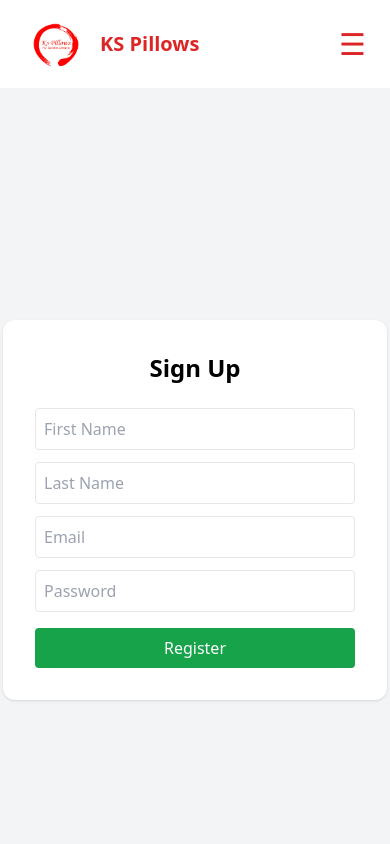
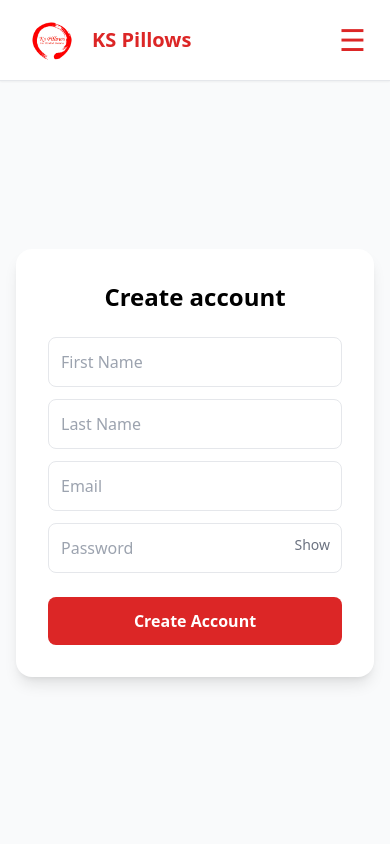
Before and after one commit to KathirvelKannan70/KS-Pillows, a React (Vite) app in the folder client/: page /signup in a window 390 px wide. Shown: the top 844 px of the page. Built offline with nearby package versions, Linux system fonts and the light colour scheme.

Commit message:
Again Improvised the UI

```diff
--- a/client/src/App.jsx
+++ b/client/src/App.jsx
@@ -1,4 +1,4 @@
-import { BrowserRouter, Routes, Route } from "react-router-dom";
+import { Routes, Route, useLocation } from "react-router-dom";
 import Navbar from "./components/Navbar";
 import Footer from "./components/Footer";
 import Home from "./pages/Home";
@@ -6,19 +6,31 @@ import Login from "./pages/Login";
 import Signup from "./pages/Signup";
 import About from "./pages/About";
 
+function App() {
+  const location = useLocation();
 
-function App() {
+  // pages where footer should be hidden
+  const hideFooterRoutes = ["/login", "/signup"];
+  const shouldHideFooter = hideFooterRoutes.includes(location.pathname);
+
   return (
-    <BrowserRouter>
+    <div className="flex flex-col min-h-screen bg-gray-50">
+      {/* ✅ Sticky Navbar */}
       <Navbar />
+
+      {/* ✅ Main Content grows properly */}
+      <main className="flex-grow">
         <Routes>
           <Route path="/" element={<Home />} />
           <Route path="/login" element={<Login />} />
           <Route path="/signup" element={<Signup />} />
           <Route path="/about" element={<About />} />
         </Routes>
-      <Footer />
-    </BrowserRouter>
+      </main>
+
+      {/* ✅ Conditional Footer */}
+      {!shouldHideFooter && <Footer />}
+    </div>
   );
 }
 
--- a/client/src/components/Footer.jsx
+++ b/client/src/components/Footer.jsx
@@ -2,8 +2,8 @@ import logo from "../assets/logo.jpg";
 
 export default function Footer() {
   return (
-    <footer className="bg-white border-t mt-16">
-      <div className="max-w-7xl mx-auto px-6 py-10">
+    <footer className="bg-white border-t mt-8">
+      <div className="max-w-7xl mx-auto px-6 py-6">
 
         {/* Top section */}
         <div className="flex flex-col items-center gap-6">
--- a/client/src/components/Navbar.jsx
+++ b/client/src/components/Navbar.jsx
@@ -6,27 +6,36 @@ export default function Navbar() {
   const [menuOpen, setMenuOpen] = useState(false);
 
   return (
-    <nav className="bg-white shadow-md px-6 py-3">
+    <nav className="sticky top-0 z-50 bg-white border-b shadow-sm">
+      <div className="max-w-7xl mx-auto px-6 py-3">
         <div className="flex justify-between items-center">
 
           {/* ✅ Logo */}
-        <div className="flex items-center gap-3">
+          <Link to="/" className="flex items-center gap-3">
             <img
               src={logo}
               alt="KS Pillows"
-            className="h-16 md:h-20 w-auto"
+              className="h-14 md:h-16 w-auto object-contain"
             />
-        <span className="text-xl font-bold text-red-600">
+            <span className="text-xl md:text-2xl font-bold text-red-600">
               KS Pillows
             </span>
-        </div>
+          </Link>
 
           {/* ✅ Desktop Menu */}
-        <div className="hidden md:flex space-x-8 font-medium">
-          <Link className="text-gray-700 hover:text-red-600" to="/">Home</Link>
-          <Link className="text-gray-700 hover:text-red-600" to="/login">Login</Link>
-          <Link className="text-gray-700 hover:text-red-600" to="/signup">Sign Up</Link>
-          <Link className="text-gray-700 hover:text-red-600" to="/about">About</Link>
+          <div className="hidden md:flex items-center space-x-8 font-medium">
+            <Link className="text-gray-700 hover:text-red-600 transition" to="/">
+              Home
+            </Link>
+            <Link className="text-gray-700 hover:text-red-600 transition" to="/login">
+              Login
+            </Link>
+            <Link className="text-gray-700 hover:text-red-600 transition" to="/signup">
+              Sign Up
+            </Link>
+            <Link className="text-gray-700 hover:text-red-600 transition" to="/about">
+              About
+            </Link>
           </div>
 
           {/* ✅ Mobile Hamburger */}
@@ -39,14 +48,43 @@ export default function Navbar() {
         </div>
 
         {/* ✅ Mobile Menu */}
-      {menuOpen && (
-        <div className="md:hidden mt-4 flex flex-col space-y-3 font-medium">
-          <Link onClick={() => setMenuOpen(false)} className="text-gray-700 hover:text-red-600" to="/">Home</Link>
-          <Link onClick={() => setMenuOpen(false)} className="text-gray-700 hover:text-red-600" to="/login">Login</Link>
-          <Link onClick={() => setMenuOpen(false)} className="text-gray-700 hover:text-red-600" to="/signup">Sign Up</Link>
-          <Link onClick={() => setMenuOpen(false)} className="text-gray-700 hover:text-red-600" to="/about">About</Link>
+        <div
+          className={`md:hidden overflow-hidden transition-all duration-300 ${
+            menuOpen ? "max-h-60 mt-4" : "max-h-0"
+          }`}
+        >
+          <div className="flex flex-col space-y-3 font-medium pb-2">
+            <Link
+              onClick={() => setMenuOpen(false)}
+              className="text-gray-700 hover:text-red-600"
+              to="/"
+            >
+              Home
+            </Link>
+            <Link
+              onClick={() => setMenuOpen(false)}
+              className="text-gray-700 hover:text-red-600"
+              to="/login"
+            >
+              Login
+            </Link>
+            <Link
+              onClick={() => setMenuOpen(false)}
+              className="text-gray-700 hover:text-red-600"
+              to="/signup"
+            >
+              Sign Up
+            </Link>
+            <Link
+              onClick={() => setMenuOpen(false)}
+              className="text-gray-700 hover:text-red-600"
+              to="/about"
+            >
+              About
+            </Link>
           </div>
-      )}
+        </div>
+      </div>
     </nav>
   );
 }
--- a/client/src/main.jsx
+++ b/client/src/main.jsx
@@ -1,10 +1,13 @@
 import React from "react";
 import ReactDOM from "react-dom/client";
+import { BrowserRouter } from "react-router-dom";
 import App from "./App.jsx";
 import "./index.css";
 
 ReactDOM.createRoot(document.getElementById("root")).render(
   <React.StrictMode>
-    <App />
+    <BrowserRouter>
+      <App />
+    </BrowserRouter>
   </React.StrictMode>
 );
--- a/client/src/pages/Login.jsx
+++ b/client/src/pages/Login.jsx
@@ -3,37 +3,83 @@ import axios from "axios";
 
 export default function Login() {
   const [form, setForm] = useState({ email: "", password: "" });
+  const [showPassword, setShowPassword] = useState(false);
+  const [loading, setLoading] = useState(false);
 
   const handleLogin = async () => {
-    const res = await axios.post("http://localhost:5000/api/login", form);
+    try {
+      setLoading(true);
+      const res = await axios.post(
+        "http://localhost:5000/api/login",
+        form
+      );
       alert(res.data.message);
+    } catch (err) {
+      alert(err.response?.data?.message || "Login failed");
+    } finally {
+      setLoading(false);
+    }
   };
 
   return (
-    <div className="flex justify-center items-center h-screen bg-gray-100">
-      <div className="bg-white p-8 rounded-xl shadow w-96">
-        <h2 className="text-2xl font-bold mb-6 text-center">Login</h2>
+    <div className="min-h-[calc(100vh-80px)] grid md:grid-cols-2">
+
+      {/* 🔴 Left branding panel */}
+      <div className="hidden md:flex bg-red-600 text-white items-center justify-center p-10">
+        <div className="max-w-md">
+          <h1 className="text-4xl font-bold mb-4">
+            Welcome Back 👋
+          </h1>
+          <p className="text-red-100">
+            Login to continue your comfortable journey with
+            KS Pillows premium products.
+          </p>
+        </div>
+      </div>
+
+      {/* ⚪ Right form */}
+      <div className="flex items-center justify-center bg-gray-50 px-4">
+        <div className="bg-white p-8 rounded-2xl shadow-lg w-full max-w-md">
+          <h2 className="text-2xl font-bold mb-6 text-center">
+            Login to your account
+          </h2>
 
           <input
             type="email"
             placeholder="Email"
-          className="w-full border p-2 mb-3 rounded"
-          onChange={(e) => setForm({ ...form, email: e.target.value })}
+            className="w-full border p-3 mb-4 rounded-lg focus:outline-red-500"
+            onChange={(e) =>
+              setForm({ ...form, email: e.target.value })
+            }
           />
 
+          {/* Password with toggle */}
+          <div className="relative mb-6">
             <input
-          type="password"
+              type={showPassword ? "text" : "password"}
               placeholder="Password"
-          className="w-full border p-2 mb-4 rounded"
-          onChange={(e) => setForm({ ...form, password: e.target.value })}
+              className="w-full border p-3 rounded-lg focus:outline-red-500"
+              onChange={(e) =>
+                setForm({ ...form, password: e.target.value })
+              }
             />
+            <button
+              type="button"
+              className="absolute right-3 top-3 text-sm text-gray-500"
+              onClick={() => setShowPassword(!showPassword)}
+            >
+              {showPassword ? "Hide" : "Show"}
+            </button>
+          </div>
 
           <button
             onClick={handleLogin}
-          className="w-full bg-blue-600 text-white p-2 rounded"
+            disabled={loading}
+            className="w-full bg-red-600 hover:bg-red-700 text-white p-3 rounded-lg font-semibold transition"
           >
-          Submit
+            {loading ? "Signing in..." : "Sign In"}
           </button>
+        </div>
       </div>
     </div>
   );
--- a/client/src/pages/Signup.jsx
+++ b/client/src/pages/Signup.jsx
@@ -8,20 +8,50 @@ export default function Signup() {
     email: "",
     password: "",
   });
+  const [showPassword, setShowPassword] = useState(false);
+  const [loading, setLoading] = useState(false);
 
   const handleSignup = async () => {
-    const res = await axios.post("http://localhost:5000/api/signup", form);
+    try {
+      setLoading(true);
+      const res = await axios.post(
+        "http://localhost:5000/api/signup",
+        form
+      );
       alert(res.data.message);
+    } catch (err) {
+      alert(err.response?.data?.message || "Signup failed");
+    } finally {
+      setLoading(false);
+    }
   };
 
   return (
-    <div className="flex justify-center items-center h-screen bg-gray-100">
-      <div className="bg-white p-8 rounded-xl shadow w-96">
-        <h2 className="text-2xl font-bold mb-6 text-center">Sign Up</h2>
+    <div className="min-h-[calc(100vh-80px)] grid md:grid-cols-2">
+
+      {/* 🔴 Left branding */}
+      <div className="hidden md:flex bg-red-600 text-white items-center justify-center p-10">
+        <div className="max-w-md">
+          <h1 className="text-4xl font-bold mb-4">
+            Join KS Pillows ✨
+          </h1>
+          <p className="text-red-100">
+            Create your account and experience premium comfort
+            products made with care.
+          </p>
+        </div>
+      </div>
+
+      {/* ⚪ Right form */}
+      <div className="flex items-center justify-center bg-gray-50 px-4">
+        <div className="bg-white p-8 rounded-2xl shadow-lg w-full max-w-md">
+          <h2 className="text-2xl font-bold mb-6 text-center">
+            Create account
+          </h2>
 
           <input
             placeholder="First Name"
-          className="w-full border p-2 mb-3 rounded"
+            className="w-full border p-3 mb-3 rounded-lg focus:outline-red-500"
             onChange={(e) =>
               setForm({ ...form, firstName: e.target.value })
             }
@@ -29,7 +59,7 @@ export default function Signup() {
 
           <input
             placeholder="Last Name"
-          className="w-full border p-2 mb-3 rounded"
+            className="w-full border p-3 mb-3 rounded-lg focus:outline-red-500"
             onChange={(e) =>
               setForm({ ...form, lastName: e.target.value })
             }
@@ -37,25 +67,38 @@ export default function Signup() {
 
           <input
             placeholder="Email"
-          className="w-full border p-2 mb-3 rounded"
-          onChange={(e) => setForm({ ...form, email: e.target.value })}
+            className="w-full border p-3 mb-3 rounded-lg focus:outline-red-500"
+            onChange={(e) =>
+              setForm({ ...form, email: e.target.value })
+            }
           />
 
+          <div className="relative mb-6">
             <input
-          type="password"
+              type={showPassword ? "text" : "password"}
               placeholder="Password"
-          className="w-full border p-2 mb-4 rounded"
+              className="w-full border p-3 rounded-lg focus:outline-red-500"
               onChange={(e) =>
                 setForm({ ...form, password: e.target.value })
               }
             />
+            <button
+              type="button"
+              className="absolute right-3 top-3 text-sm text-gray-500"
+              onClick={() => setShowPassword(!showPassword)}
+            >
+              {showPassword ? "Hide" : "Show"}
+            </button>
+          </div>
 
           <button
             onClick={handleSignup}
-          className="w-full bg-green-600 text-white p-2 rounded"
+            disabled={loading}
+            className="w-full bg-red-600 hover:bg-red-700 text-white p-3 rounded-lg font-semibold transition"
           >
-          Register
+            {loading ? "Creating..." : "Create Account"}
           </button>
+        </div>
       </div>
     </div>
   );
```
Lines whose indentation alone changed are shown as unchanged.
